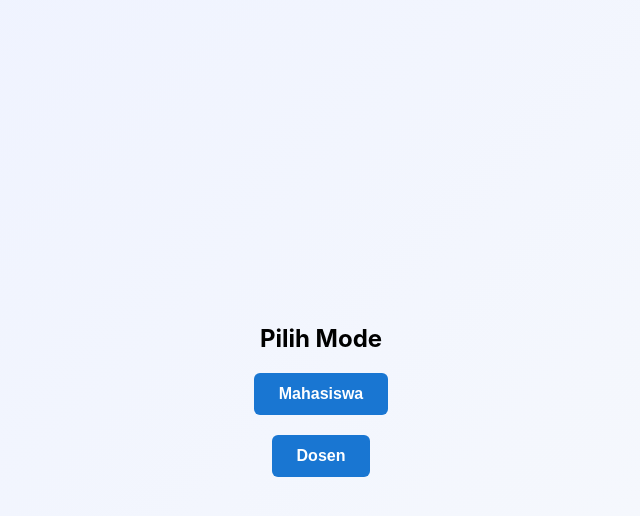
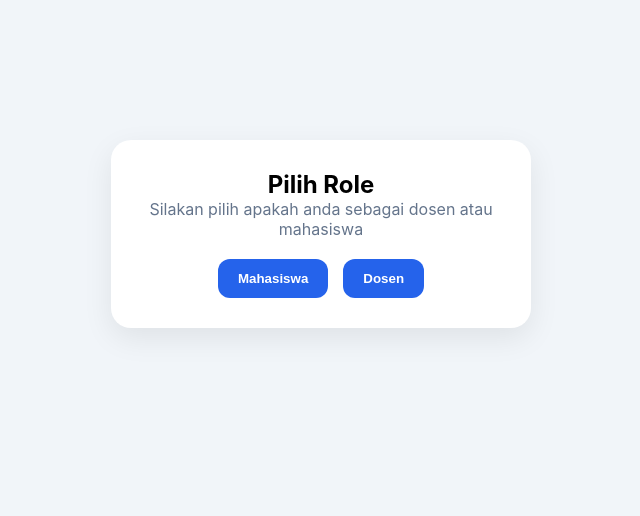
Before and after one commit to nerhays/presensiqr, a React (Vite) app: page / in a window 1280 px wide. Shown: the top 516 px of the page, without its empty margins (319-959 px from the left). Built offline with nearby package versions, Linux system fonts and the light colour scheme; no server answers.

Commit message:
generate qr tanpilan

```diff
--- a/src/App.jsx
+++ b/src/App.jsx
@@ -1,23 +1,38 @@
 import { useState } from "react";
+
 import AdminQR from "./pages/AdminQR";
 import Scan from "./pages/Scan";
 import GPS from "./pages/GPS";
 import Accel from "./pages/Accel";
+
 import BottomNav from "./components/BottomNav";
 
 export default function App() {
-  const [role, setRole] = useState("");
-  const [page, setPage] = useState("");
 
-  // pilih role dulu
-  if (!role) {
-    return (
-      <div style={roleContainer}>
-        <h2>Pilih Mode</h2>
+  const [role,setRole] = useState("");
+  const [page,setPage] = useState("");
+
+  /* ==========================
+     ROLE SCREEN
+  ========================== */
+
+  if(!role){
+    return(
+
+      <div className="app-container">
+
+        <div className="card" style={roleCard}>
+
+          <h2>Pilih Role</h2>
+
+          <p style={{color:"#64748b",marginBottom:20}}>
+            Silakan pilih apakah anda sebagai dosen atau mahasiswa
+          </p>
+
+          <div style={roleButtons}>
 
             <button
-          style={btn}
-          onClick={() => {
+              onClick={()=>{
                 setRole("mhs");
                 setPage("scan");
               }}
@@ -26,50 +41,67 @@ export default function App() {
             </button>
 
             <button
-          style={btn}
-          onClick={() => {
+              onClick={()=>{
                 setRole("dosen");
                 setPage("qr");
               }}
             >
               Dosen
             </button>
+
           </div>
+
+        </div>
+
+      </div>
+
     );
   }
 
-  return (
+  /* ==========================
+     MAIN APP
+  ========================== */
+
+  return(
+
     <div className="app-container">
+
       {/* DOSEN */}
-      {role === "dosen" && page === "qr" && <AdminQR />}
-      {role === "dosen" && page === "gps" && <GPS role={role} />}
-      {role === "dosen" && page === "accel" && <Accel />}
+
+      {role==="dosen" && page==="qr" && <AdminQR/>}
+      {role==="dosen" && page==="gps" && <GPS role={role}/>}
+      {role==="dosen" && page==="accel" && <Accel/>}
 
       {/* MAHASISWA */}
-      {role === "mhs" && page === "scan" && <Scan />}
-      {role === "mhs" && page === "gps" && <GPS role={role} />}
-      {role === "mhs" && page === "accel" && <Accel />}
 
-      <BottomNav role={role} page={page} setPage={setPage} />
+      {role==="mhs" && page==="scan" && <Scan/>}
+      {role==="mhs" && page==="gps" && <GPS role={role}/>}
+      {role==="mhs" && page==="accel" && <Accel/>}
+
+      <BottomNav
+        role={role}
+        page={page}
+        setPage={setPage}
+      />
+
     </div>
+
   );
+
 }
 
-const roleContainer = {
-  display: "flex",
-  flexDirection: "column",
-  justifyContent: "center",
-  alignItems: "center",
-  height: "100vh",
-  gap: 20,
+/* ==========================
+   STYLE
+========================== */
+
+const roleCard = {
+  maxWidth:420,
+  margin:"100px auto",
+  textAlign:"center"
 };
 
-const btn = {
-  padding: "12px 25px",
-  fontSize: 16,
-  border: "none",
-  background: "#1976d2",
-  color: "#fff",
-  borderRadius: 6,
-  cursor: "pointer",
+const roleButtons = {
+  display:"flex",
+  justifyContent:"center",
+  gap:15
 };
--- a/src/index.css
+++ b/src/index.css
@@ -10,7 +10,7 @@
 
 body{
   min-height:100vh;
-  background:linear-gradient(135deg,#eef2ff,#f8fafc);
+  background:#f1f5f9;
 }
 
 /* ROOT */
@@ -24,47 +24,37 @@ body{
 
 .app-container{
   width:100%;
-  max-width:1100px;
+  max-width:1400px;
   margin:auto;
   padding:40px 20px 120px 20px;
+}
+
+/* DASHBOARD GRID */
+
+.dashboard{
+  display:grid;
+  grid-template-columns:400px 1fr;
+  gap:30px;
+  align-items:start;
 }
 
 /* CARD */
 
 .card{
   background:white;
-  border-radius:24px;
-  padding:32px;
-  box-shadow:0 15px 40px rgba(0,0,0,0.08);
-  margin-bottom:30px;
+  border-radius:20px;
+  padding:30px;
+  box-shadow:0 10px 30px rgba(0,0,0,0.08);
 }
 
-/* BUTTON */
+/* QR AREA */
 
-button{
-  padding:12px 20px;
-  border-radius:12px;
-  border:none;
-  font-weight:600;
-  font-size:14px;
-  background:linear-gradient(90deg,#6366f1,#3b82f6);
-  color:white;
-  cursor:pointer;
-  transition:.25s ease;
+.qr-box{
+  text-align:center;
 }
 
-button:hover{
-  transform:translateY(-2px);
-  box-shadow:0 10px 20px rgba(99,102,241,0.3);
-}
-
-/* SELECT */
-
-select{
-  padding:10px 12px;
-  border-radius:10px;
-  border:1px solid #e5e7eb;
-  background:white;
+.qr-box svg{
+  margin:auto;
 }
 
 /* TABLE */
@@ -72,46 +62,61 @@ select{
 table{
   width:100%;
   border-collapse:collapse;
-  margin-top:15px;
+  margin-top:20px;
 }
 
 th{
   text-align:left;
-  padding:10px;
+  padding:12px;
+  border-bottom:1px solid #e5e7eb;
   font-weight:600;
-  border-bottom:1px solid #e5e7eb;
 }
 
 td{
-  padding:10px;
+  padding:12px;
   border-bottom:1px solid #f1f5f9;
 }
 
-/* BOTTOM NAV */
+/* BUTTON */
 
-.bottom-nav{
-  position:fixed;
-  bottom:20px;
-  left:50%;
-  transform:translateX(-50%);
-  background:white;
-  border-radius:40px;
-  padding:10px 25px;
-  display:flex;
-  gap:30px;
-  box-shadow:0 10px 30px rgba(0,0,0,0.15);
+button{
+  padding:12px 20px;
+  border:none;
+  border-radius:12px;
+  background:#2563eb;
+  color:white;
+  cursor:pointer;
+  font-weight:600;
+  transition:0.2s;
+}
+
+button:hover{
+  background:#1d4ed8;
+}
+
+/* FORM */
+
+select{
+  padding:10px 12px;
+  border-radius:10px;
+  border:1px solid #e5e7eb;
+  margin-top:5px;
 }
 
 /* MOBILE */
 
-@media(max-width:768px){
+@media(max-width:900px){
 
-  .app-container{
-    padding:20px 15px 120px 15px;
-  }
+.app-container{
+  padding:20px 15px 120px 15px;
+}
 
-  .card{
-    padding:24px;
-  }
+.dashboard{
+  grid-template-columns:1fr;
+}
+
+.card{
+  padding:25px;
+}
 
 }
--- a/src/pages/AdminQR.jsx
+++ b/src/pages/AdminQR.jsx
@@ -3,152 +3,224 @@ import QRCode from "react-qr-code";
 import { BASE_URL } from "../api/api";
 
 export default function AdminQR() {
-  const [token, setToken] = useState("");
-  const [started, setStarted] = useState(false);
 
-  const [courseId, setCourseId] = useState("");
-  const [sessionId, setSessionId] = useState("");
+  const [token,setToken] = useState("");
+  const [started,setStarted] = useState(false);
 
-  const [presenceList, setPresenceList] = useState([]);
+  const [courseId,setCourseId] = useState("");
+  const [sessionId,setSessionId] = useState("");
 
-  const [countdown, setCountdown] = useState(30);
+  const [presenceList,setPresenceList] = useState([]);
+
+  const [countdown,setCountdown] = useState(30);
 
   const courses = [
-    { label: "Cloud Computing Praktikum", value: "cloud-prak" },
-    { label: "Cloud Computing Teori", value: "cloud-teo" },
-    { label: "ERP", value: "erp" },
+    {label:"Cloud Computing Praktikum",value:"cloud-prak"},
+    {label:"Cloud Computing Teori",value:"cloud-teo"},
+    {label:"ERP",value:"erp"}
   ];
 
-  const sessions = ["sesi-1", "sesi-2", "sesi-3", "sesi-4"];
+  const sessions = ["sesi-1","sesi-2","sesi-3","sesi-4"];
+
+  /* =======================
+     GENERATE QR
+  ======================= */
 
   const generate = async () => {
-    const res = await fetch(`${BASE_URL}?path=presence/qr/generate`, {
-      method: "POST",
-      body: JSON.stringify({
-        course_id: courseId,
-        session_id: sessionId,
-        ts: new Date().toISOString(),
-      }),
+
+    const res = await fetch(`${BASE_URL}?path=presence/qr/generate`,{
+      method:"POST",
+      body:JSON.stringify({
+        course_id:courseId,
+        session_id:sessionId,
+        ts:new Date().toISOString()
+      })
     });
 
     const data = await res.json();
 
-    if (data.ok) {
+    if(data.ok){
       setToken(data.data.qr_token);
       setCountdown(30);
     }
+
   };
 
+  /* =======================
+     LOAD PRESENCE
+  ======================= */
+
   const loadPresence = async () => {
+
     const res = await fetch(
       `${BASE_URL}?path=presence/list&course_id=${courseId}&session_id=${sessionId}`
     );
 
     const data = await res.json();
 
-    if (data.ok) {
+    if(data.ok){
       setPresenceList(data.data.items);
     }
+
   };
 
-  useEffect(() => {
-    if (!started) return;
+  /* =======================
+     QR REFRESH TIMER
+  ======================= */
 
-    const timer = setInterval(() => {
-      setCountdown((c) => {
-        if (c <= 1) {
+  useEffect(()=>{
+
+    if(!started) return;
+
+    const timer = setInterval(()=>{
+
+      setCountdown(c=>{
+
+        if(c<=1){
           generate();
           return 30;
         }
-        return c - 1;
+
+        return c-1;
+
       });
-    }, 1000);
 
-    return () => clearInterval(timer);
-  }, [started]);
+    },1000);
 
-  useEffect(() => {
-    if (!started) return;
+    return ()=>clearInterval(timer);
+
+  },[started]);
+
+  /* =======================
+     PRESENCE LIVE
+  ======================= */
+
+  useEffect(()=>{
+
+    if(!started) return;
 
     generate();
     loadPresence();
 
-    const interval = setInterval(() => {
-      loadPresence();
-    }, 3000);
+    const interval = setInterval(loadPresence,1000);
 
-    return () => clearInterval(interval);
-  }, [started]);
+    return ()=>clearInterval(interval);
 
-  return (
-    <div style={wrapper}>
-      <div style={card}>
-        <h2 style={title}>Generate QR Presensi</h2>
+  },[started]);
+
+  /* =======================
+     UI
+  ======================= */
+
+  return(
+
+    <div className="dashboard">
+
+      {/* QR CARD */}
+
+      <div className="card qr-box">
+
+        <h2>QR Presensi</h2>
 
         {!started && (
-          <div style={formArea}>
-            <div style={field}>
+
+          <div style={{marginTop:20}}>
+
+            <div style={{marginBottom:15}}>
+
               <label>Course</label>
 
               <select
                 value={courseId}
-                onChange={(e) => setCourseId(e.target.value)}
-                style={select}
+                onChange={e=>setCourseId(e.target.value)}
               >
+
                 <option value="">Pilih Course</option>
 
-                {courses.map((c) => (
+                {courses.map(c=>(
                   <option key={c.value} value={c.value}>
                     {c.label}
                   </option>
                 ))}
+
               </select>
+
             </div>
 
-            <div style={field}>
+            <div style={{marginBottom:15}}>
+
               <label>Sesi</label>
 
               <select
                 value={sessionId}
-                onChange={(e) => setSessionId(e.target.value)}
-                style={select}
+                onChange={e=>setSessionId(e.target.value)}
               >
+
                 <option value="">Pilih Sesi</option>
 
-                {sessions.map((s) => (
-                  <option key={s} value={s}>
-                    {s}
-                  </option>
+                {sessions.map(s=>(
+                  <option key={s} value={s}>{s}</option>
                 ))}
+
               </select>
+
             </div>
 
             <button
-              style={btn}
-              onClick={() => setStarted(true)}
+              onClick={()=>setStarted(true)}
               disabled={!courseId || !sessionId}
             >
               Generate QR
             </button>
+
           </div>
+
         )}
 
         {token && (
+
           <>
-            <div style={qrBox}>
-              <QRCode value={token} size={200} />
 
-              <p style={countdownText}>
+            <div style={{marginTop:25}}>
+
+              <QRCode value={token} size={200}/>
+
+            </div>
+
+            <p style={{marginTop:10,color:"#64748b"}}>
               refresh dalam <b>{countdown}</b> detik
             </p>
+
+          </>
+
+        )}
+
       </div>
 
-            <div style={presenceHeader}>
-              <h3>Sudah Absen</h3>
-              <span>{presenceList.length}</span>
+      {/* PRESENCE LIST */}
+
+      <div className="card">
+
+        <div style={{
+          display:"flex",
+          justifyContent:"space-between",
+          alignItems:"center"
+        }}>
+
+          <h2>Mahasiswa Hadir</h2>
+
+          <span style={{
+            background:"#e0f2fe",
+            padding:"5px 12px",
+            borderRadius:20
+          }}>
+            {presenceList.length}
+          </span>
+
         </div>
 
-            <table style={table}>
+        <table>
+
           <thead>
             <tr>
               <th>No</th>
@@ -159,101 +231,55 @@ export default function AdminQR() {
           </thead>
 
           <tbody>
-                {presenceList.map((p, i) => (
+
+            {presenceList.map((p,i)=>(
+
               <tr key={i} style={rowHighlight(p.ts)}>
-                    <td>{i + 1}</td>
+
+                <td>{i+1}</td>
+
                 <td>{p.user_id}</td>
-                    <td>{new Date(p.ts).toLocaleTimeString()}</td>
+
+                <td>
+                  {new Date(p.ts).toLocaleTimeString()}
+                </td>
+
                 <td>✓</td>
+
               </tr>
+
             ))}
+
           </tbody>
+
         </table>
-          </>
-        )}
+
       </div>
+
     </div>
+
   );
+
 }
 
-function rowHighlight(ts) {
+/* =======================
+   HIGHLIGHT ROW
+======================= */
+
+function rowHighlight(ts){
+
   const now = Date.now();
   const t = new Date(ts).getTime();
 
-  if (now - t < 5000) {
-    return { background: "#ecfdf5" };
+  if(now - t < 5000){
+
+    return {
+      background:"#dcfce7",
+      transition:"0.5s"
+    };
+
   }
 
   return {};
+
 }
-
-/* ---------- STYLE ---------- */
-
-const wrapper = {
-  display: "flex",
-  justifyContent: "center",
-  paddingTop: 60,
-};
-
-const card = {
-  width: 750,
-  background: "#ffffff",
-  borderRadius: 18,
-  padding: 40,
-  boxShadow: "0 20px 40px rgba(0,0,0,0.05)",
-};
-
-const title = {
-  marginBottom: 30,
-};
-
-const formArea = {
-  display: "flex",
-  gap: 20,
-  alignItems: "end",
-  marginBottom: 20,
-};
-
-const field = {
-  display: "flex",
-  flexDirection: "column",
-};
-
-const select = {
-  padding: "10px 12px",
-  borderRadius: 8,
-  border: "1px solid #e2e8f0",
-  minWidth: 200,
-};
-
-const btn = {
-  padding: "10px 20px",
-  border: "none",
-  background: "#2563eb",
-  color: "#fff",
-  borderRadius: 8,
-  cursor: "pointer",
-};
-
-const qrBox = {
-  textAlign: "center",
-  marginTop: 20,
-};
-
-const countdownText = {
-  marginTop: 10,
-  color: "#64748b",
-};
-
-const presenceHeader = {
-  display: "flex",
-  justifyContent: "space-between",
-  alignItems: "center",
-  marginTop: 30,
-};
-
-const table = {
-  width: "100%",
-  marginTop: 15,
-  borderCollapse: "collapse",
-};
```
Lines whose indentation alone changed are shown as unchanged.
